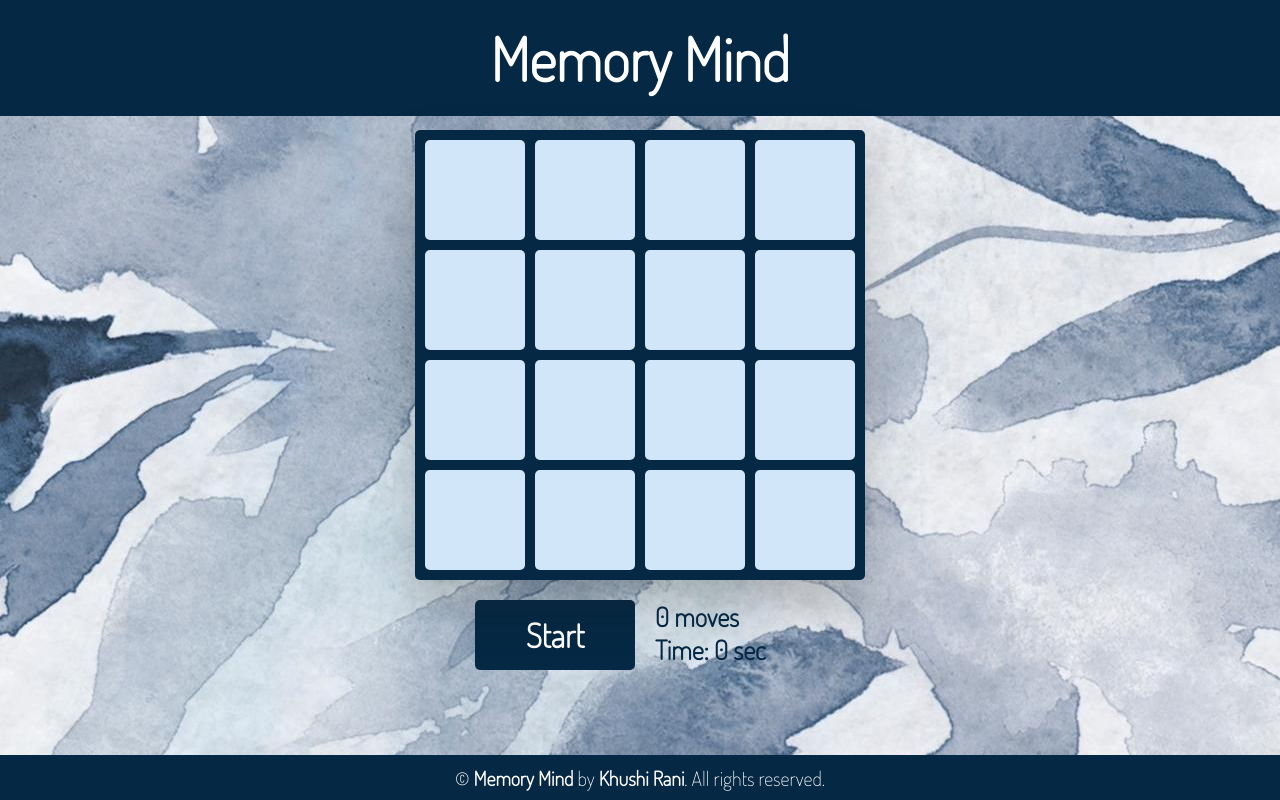
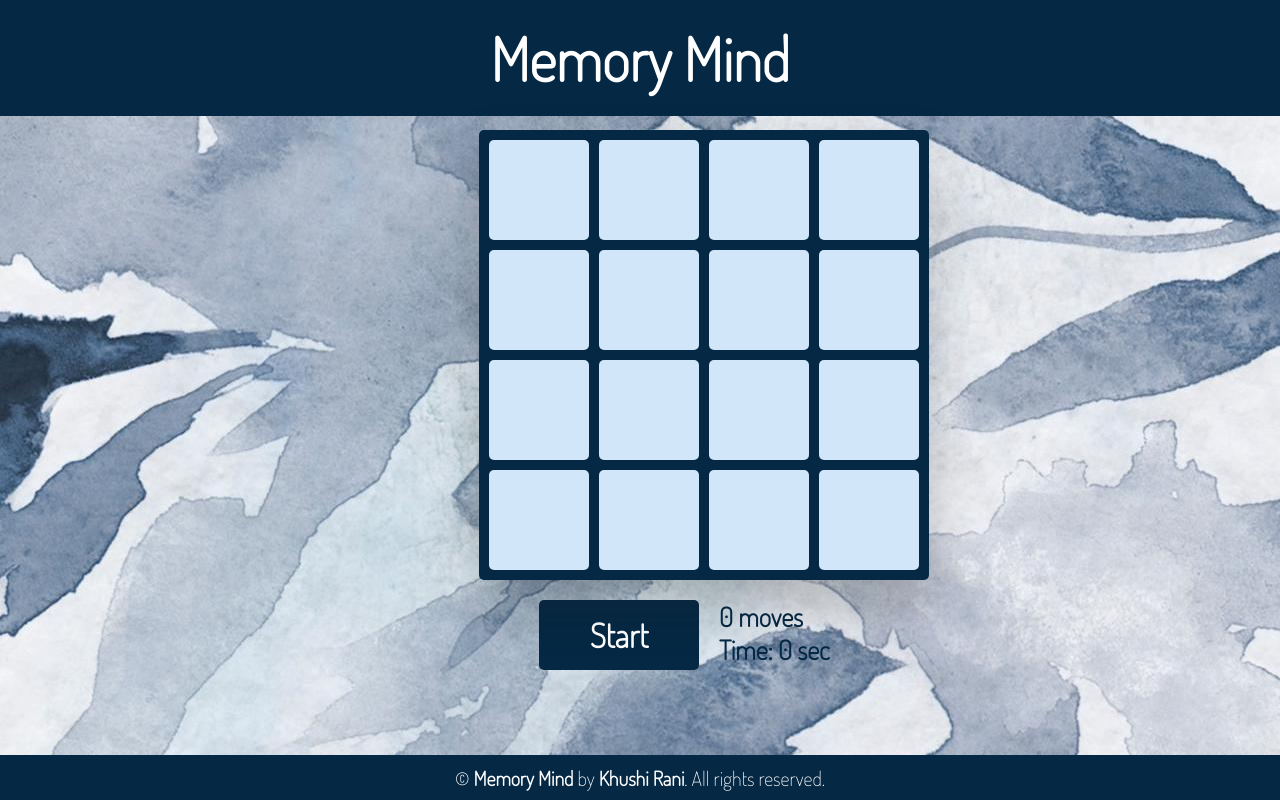
Before and after one commit to khuhshii/memorymind.github.io, a plain HTML site: page index.html in a window 1280 px wide. Drawn offline with Linux system fonts and the light colour scheme.

Commit message:
Update style.css

```diff
--- a/style.css
+++ b/style.css
@@ -46,7 +46,7 @@ footer p {
     /* background-color: #262940; */
     position: absolute;
     top: 50%;
-    left: 50%;
+    left: 55%;
     transform: translate(-50%, -50%);
     /* width: 500px;
     height: 500px; */
```
